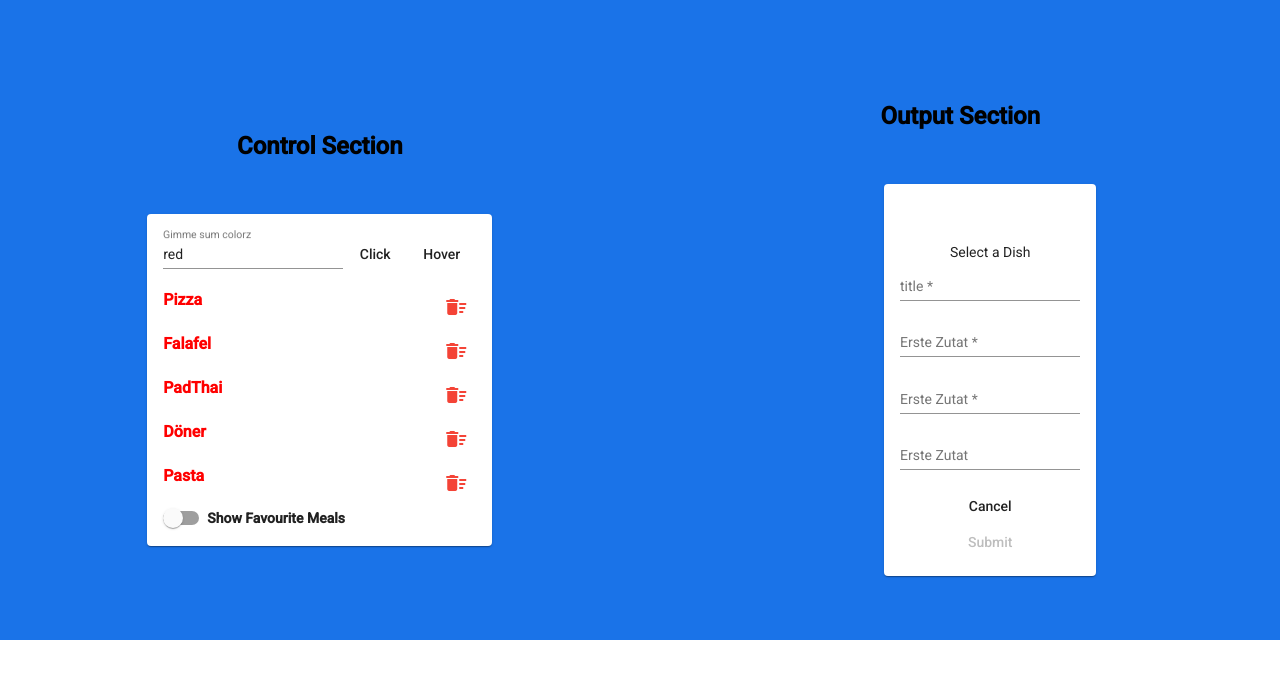
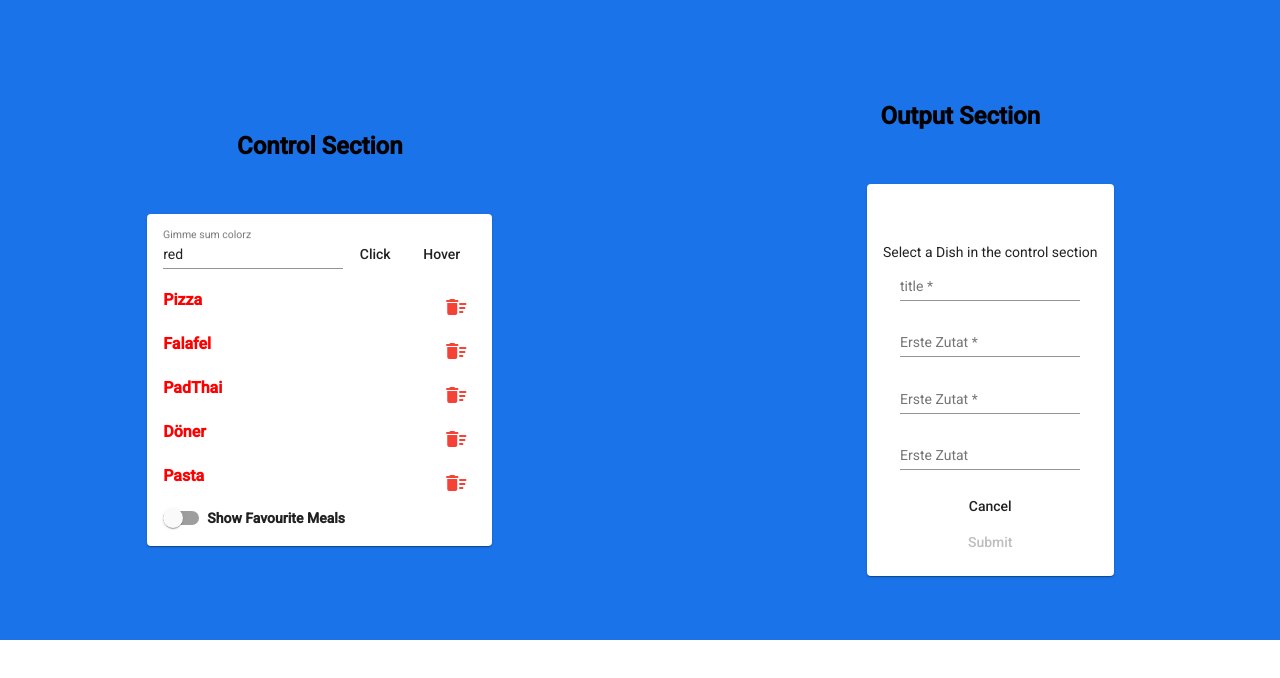
Before and after one commit to CivanErbay/FlatMatezAngular, an Angular app: page /sandbox in a window 1280 px wide. Shown: the top 678 px of the page. Built offline with nearby package versions, Linux system fonts and the light colour scheme.

Commit message:
Add Minor Changes

```diff
--- a/src/app/ingredients/ingredients.component.html
+++ b/src/app/ingredients/ingredients.component.html
@@ -21,5 +21,5 @@
     </div>
   </mat-list-item>
 
-  <ng-template #elseBlock> Select a Dish </ng-template>
+  <ng-template #elseBlock> Select a Dish in the control section </ng-template>
 </div>
```
